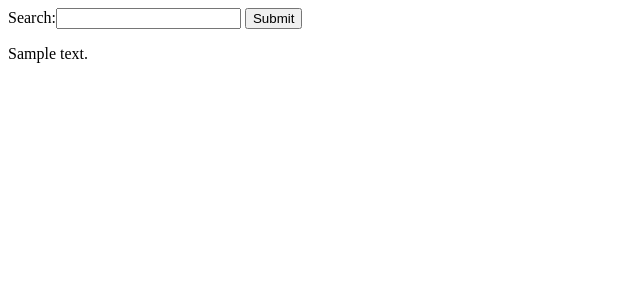
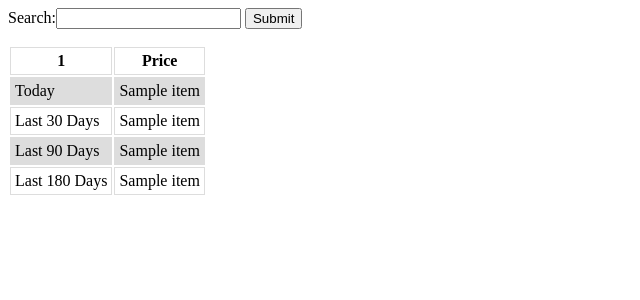
Before and after one commit to nheiser/RuneScape-Item-Price-Finder, a Flask app: template templates/index.html in a window 1280 px wide. Shown: the top 300 px of the page, without its empty margins (0-640 px from the left). Run offline with Flask 2, Linux system fonts and the light colour scheme; the template is opened without the code that fills it: most values are stand-ins (such as "Sample title", 1, 10 or a date in 2020); some libraries are stand-ins or nearby versions.

Commit message:
formatted info into tables

```diff
--- a/main.py
+++ b/main.py
@@ -69,6 +69,9 @@ def getPrice(id):
 	data = []
 	data.append(item["name"])
 	data.append(item["current"]["price"])
+	data.append(item["day30"]["change"])
+	data.append(item["day90"]["change"])
+	data.append(item["day180"]["change"])
 
 	results.append(data)
 
--- /dev/null
+++ b/static/css/main.css
@@ -0,0 +1,23 @@
+<style>
+
+table {
+	font-family: arial, sans-serif;
+	border-collapse: collapse;
+	width: 100%;
+}
+
+td, th {
+	border: 1px solid #dddddd;
+	text-align: left;
+	padding: 4px;
+}
+
+th {
+	text-align: center;
+}
+
+
+tr:nth-child(even) {
+	background-color: #dddddd;
+}
+</style>
--- a/templates/index.html
+++ b/templates/index.html
@@ -2,7 +2,7 @@
 
 <head>
 
-
+<link href="static/css/main.css" rel="stylesheet">
 <script src="https://unpkg.com/vue"></script>
 <script src="https://ajax.googleapis.com/ajax/libs/jquery/3.4.1/jquery.min.js"></script>
 <script src="https://ajax.googleapis.com/ajax/libs/angularjs/1.6.9/angular.min.js"></script>
@@ -23,11 +23,36 @@
 
 {% for item in items %}
 
-{% for detail in item %}
+<!--
+<table width="300">
+-->
+<table>
+	<tr>
+		<th>{{ item[0] }}</th>
+		<th>Price</th>
+	</tr>
 
-	{{ detail }}
+	<tr>
+		<td>Today</td>
+		<td>{{ item[1] }}</td>
+	</tr>
 
-{% endfor %}
+	<tr>
+		<td>Last 30 Days</td>
+		<td>{{ item[2] }}</td>
+	</tr>
+
+	<tr>
+		<td>Last 90 Days</td>
+		<td>{{ item[3] }}</td>
+	</tr>
+
+	<tr>
+		<td>Last 180 Days</td>
+		<td>{{ item[4] }}</td>
+	</tr>
+
+</table>
 
 <br>
 
```
